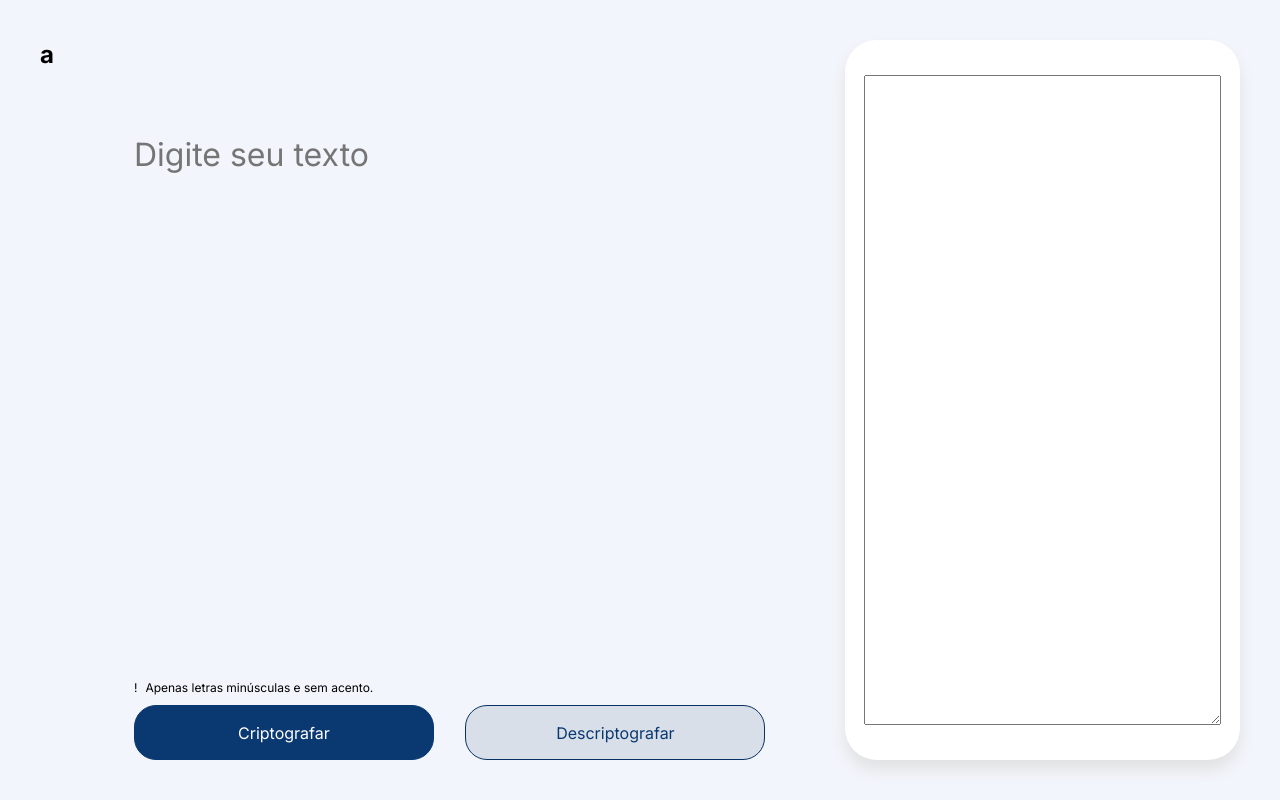
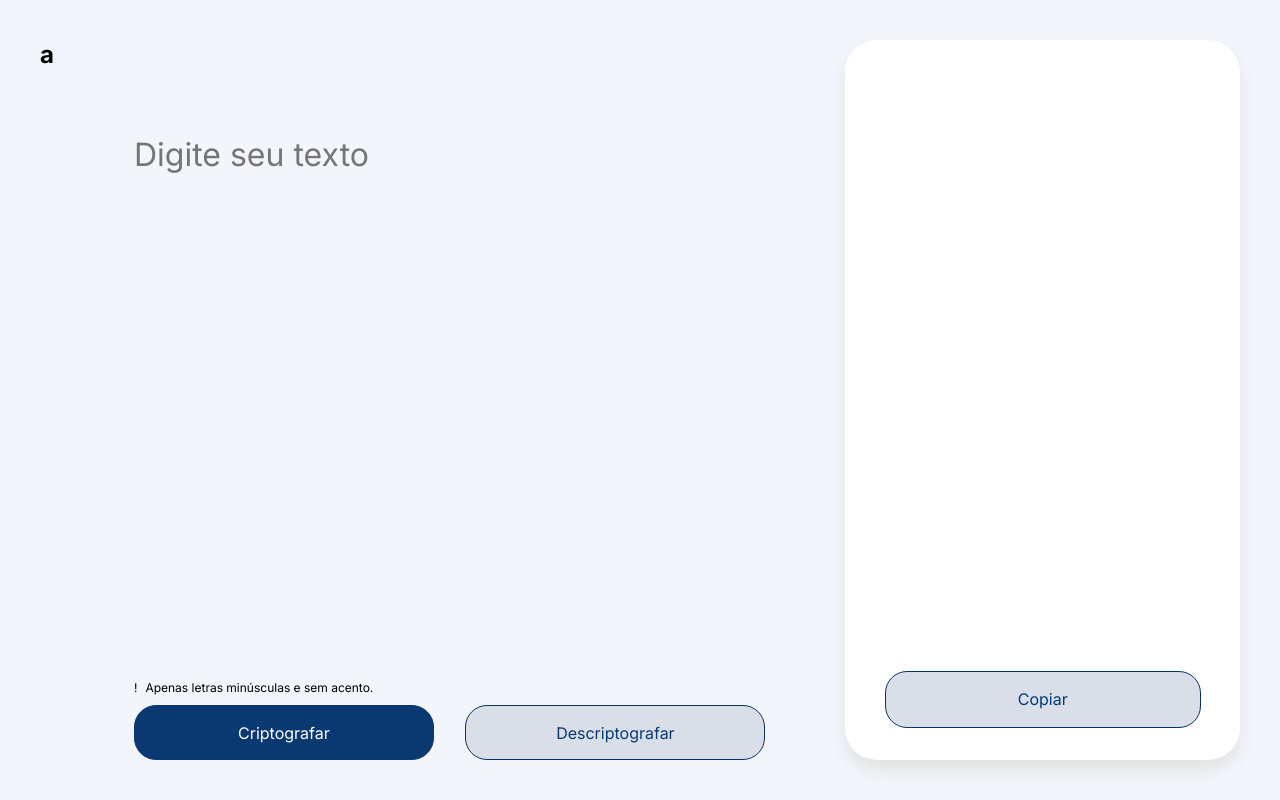
Before and after one commit to RebecaCamilo/Challenge-one-1, a plain HTML site: page index.html in a window 1280 px wide. Both pictures are taken after a click on the button "Criptografar". Drawn offline with Linux system fonts and the light colour scheme.

Commit message:
feat: add copy button

```diff
--- a/app.js
+++ b/app.js
@@ -39,6 +39,8 @@ function encryptor() {
 
     createNewTextareaAndCopyUserInput(encryptedPhrase);
 
+    addButtonCopiar();
+
     alert(encryptedPhrase);
 
 }
@@ -66,3 +68,19 @@ function createNewTextareaAndCopyUserInput(encryptedPhrase) {
     // Adiciona o texto criptografado ao textarea
     newTextArea.value = encryptedPhrase;
   }
+
+
+function addButtonCopiar() {
+    const sectionResult = document.querySelector('.main-content__result');
+
+    // Cria um novo button
+    const newButton = document.createElement('button');
+    newButton.setAttribute('id', 'copyButton');
+    newButton.textContent = 'Copiar';
+
+    // Adiciona a classe à textarea
+    newButton.classList.add('main-content__result-button');
+
+    // Adiciona o novo textarea à seção
+    sectionResult.appendChild(newButton);
+}
--- a/style.css
+++ b/style.css
@@ -111,4 +111,40 @@
 .content__result__textarea {
     height: 90%;
     width: 90%;
+    border: 0px #FFFFFF00;
+    resize: none;
+    text-align: center;
+    font-family: Inter;
+    font-size: 24px;
+    font-weight: 400;
+    line-height: 36px;
+    margin-top: 32px;
+
 }
+
+.content__result__textarea:focus{
+    outline: none;
+}
+
+
+.main-content__result-button {
+    width: 80%;
+    height: 65px;
+    font-size: 16px;
+    border-radius: 22px;
+    color: #0A3871;
+    border: 1px solid #093264;
+    background-color: #D8DFE8;
+    margin-bottom: 32px;
+}
+
+.main-content__result-button:hover {
+    border: 1px solid #0A3871;
+    background-color: #c4cad1;
+}
+
+.main-content__result-button:active {
+    border: 2px solid #1f710a;
+    background-color: #d2ecce;
+    color: #1f710a;
+}
```
Also changed, not shown: index.html (+1 -0 lines).
